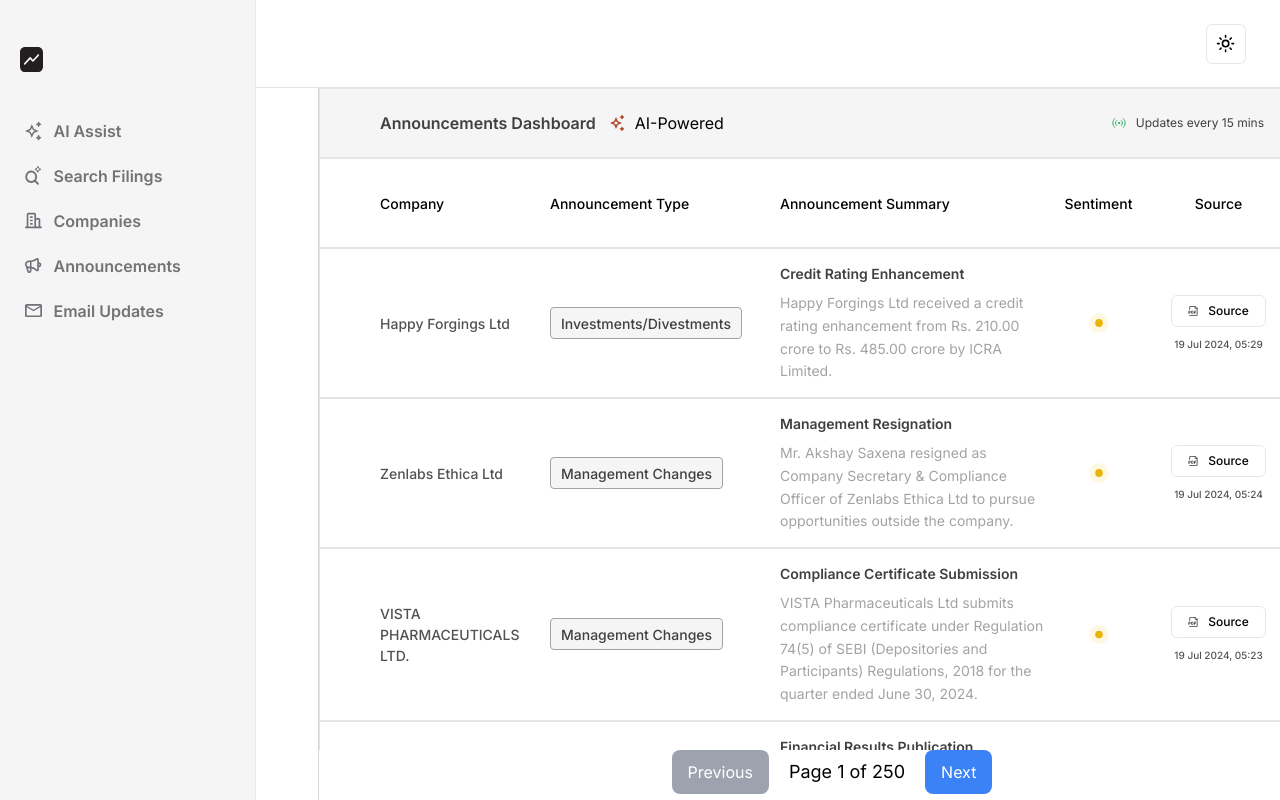
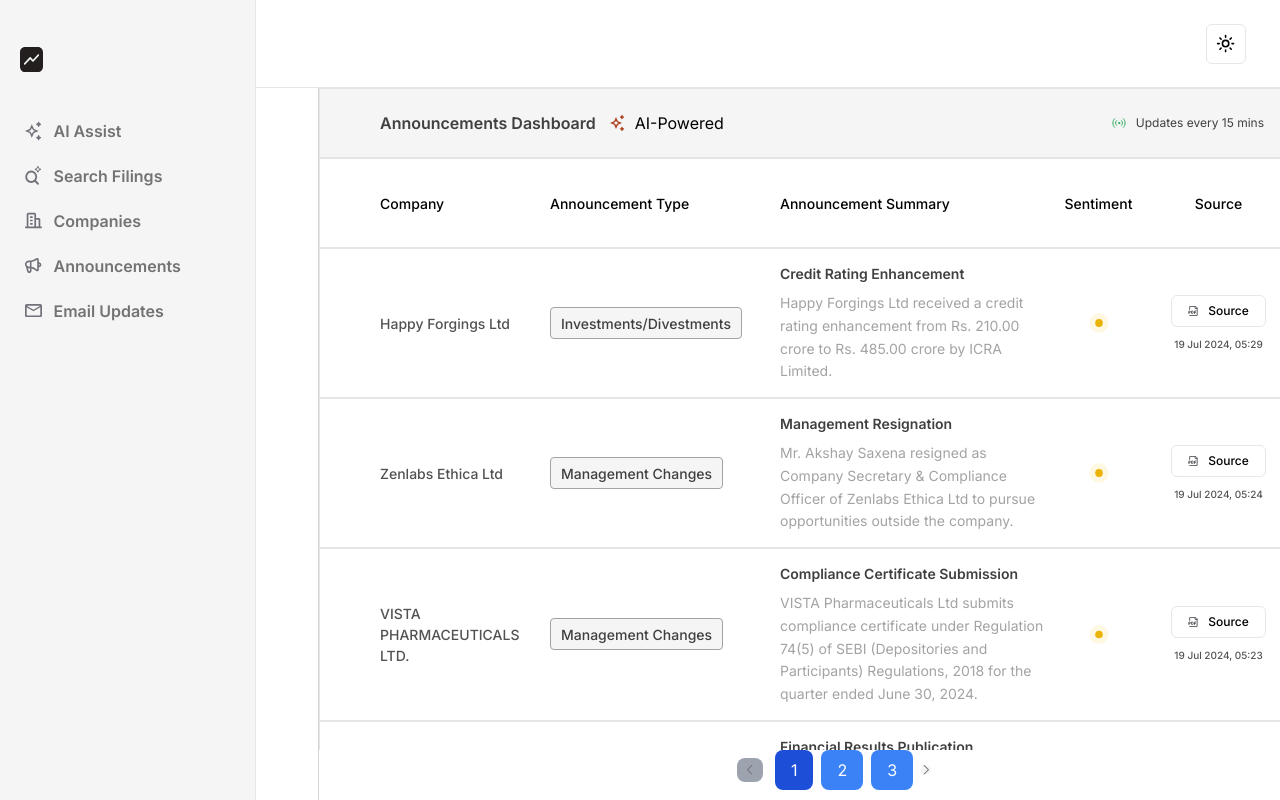
Before and after one commit to hanzalahwaheed/stockinsights.ai, a Next.js app: page / in a window 1280 px wide. Shown: the top 800 px of the page. Built offline with nearby package versions, Linux system fonts and the light colour scheme.

Commit message:
fix render issue

```diff
--- a/components/announcements/table-data.tsx
+++ b/components/announcements/table-data.tsx
@@ -39,30 +39,37 @@
   return (
     <div className="max-h-max w-full bg-white dark:bg-neutral-950 flex items-center border-b border-[.5px] border-neutral-200 dark:border-neutral-700 hover:bg-slate-100 font-medium text-[14px]">
       <div className="w-[190px] min-h-[80px] py-[10px] pl-[60px] gap-[10px] flex items-center">
-        <p className="text-neutral-600">{company_name}</p>
+        {company_name && <p className="text-neutral-600">{company_name}</p>}
       </div>
 
       <div className="flex items-center w-[250px] min-h-[80px] py-[10px] pl-[40px] gap-[10px] ">
+        {announcement_type && (
           <p className="flex items-center w-max h-[32px] p-[4px] px-[10px] gap-[10px] rounded-[4px] text-neutral-700 bg-neutral-100 border-[1px] border-neutral-400">
             {announcement_type}
           </p>
+        )}
       </div>
 
-      {/* main div */}
       <div className="flex-1 p-[10px] px-[20px] gap-[10px]">
+        {sub_type && (
           <p className="text-neutral-700 font-semibold py-1">{sub_type}</p>
+        )}
+        {summary && (
           <p className="text-neutral-400 leading-relaxed font-normal py-1">
             {summary}
           </p>
+        )}
       </div>
 
       <div className="flex items-center justify-center w-[69px] min-h-[80px] py-[10px] gap-[10px]">
+        {sentiment && (
           <Image
             src={`/announcements/${sentiment}.svg`}
             width={20}
             height={20}
             alt="pdf"
           />
+        )}
       </div>
 
       <div className="flex flex-col items-center justify-center w-[151px] min-h-[80px] py-[10px] pl-[20px] gap-[10px] mr-[60px]">
@@ -81,7 +88,11 @@
             <p className="text-[12px]">Source</p>
           </a>
         </Button>
-        <p className="text-neutral-600 font-medium text-[10px]">{formattedDate}</p>
+        {formattedDate && (
+          <p className="text-neutral-600 font-medium text-[10px]">
+            {formattedDate}
+          </p>
+        )}
       </div>
     </div>
   );
--- a/components/pagination.tsx
+++ b/components/pagination.tsx
@@ -1,5 +1,6 @@
 "use client";
 
+import Image from "next/image";
 import { FC } from "react";
 
 interface PaginationProps {
@@ -13,24 +14,58 @@
   totalPages,
   onPageChange,
 }) => {
+  const getPageNumbers = () => {
+    const startPage = Math.max(1, currentPage - 1);
+    const endPage = Math.min(totalPages, startPage + 2);
+    const pages = [];
+    for (let i = startPage; i <= endPage; i++) {
+      pages.push(i);
+    }
+    return pages;
+  };
+
+  const pages = getPageNumbers();
+
   return (
-    <div className="flex justify-center">
+    <div className="flex justify-center items-center space-x-2">
       <button
         onClick={() => onPageChange(currentPage - 1)}
         disabled={currentPage === 1}
-        className="px-4 py-2 mx-1 bg-blue-500 text-white rounded-lg hover:bg-blue-600 disabled:bg-gray-400"
+        className="p-2 mx-1 bg-blue-500 text-white rounded-lg hover:bg-blue-600 disabled:bg-gray-400"
       >
-        Previous
+        <Image
+          src={"/announcements/dropdown-open.svg"}
+          width={10}
+          height={20}
+          alt="arrow-right"
+          className="rotate-[90deg]"
+        />
       </button>
-      <span className="px-4 py-2 text-lg">
-        Page {currentPage} of {totalPages}
-      </span>
+      {pages.map((page) => (
+        <button
+          key={page}
+          onClick={() => onPageChange(page)}
+          className={`px-4 py-2 mx-1 rounded-lg ${
+            page === currentPage
+              ? "bg-blue-700 text-white"
+              : "bg-blue-500 text-white hover:bg-blue-600"
+          }`}
+        >
+          {page}
+        </button>
+      ))}
       <button
         onClick={() => onPageChange(currentPage + 1)}
         disabled={currentPage === totalPages}
-        className="px-4 py-2 mx-1 bg-blue-500 text-white rounded-lg hover:bg-blue-600 disabled:bg-gray-400"
+        className="bg-neutral-100 text-white rounded-lg hover:bg-neutral-300 disabled:bg-gray-400"
       >
-        Next
+        <Image
+          src={"/announcements/dropdown-open.svg"}
+          width={10}
+          height={20}
+          alt="arrow-right"
+          className="rotate-[-90deg]"
+        />
       </button>
     </div>
   );
--- a/styles/globals.css
+++ b/styles/globals.css
@@ -12,21 +12,19 @@
   overflow-x: hidden;
 }
 
+::-webkit-scrollbar {
+  width: 6px;
+}
 
-/* ::-webkit-scrollbar {
-  width: 6px;
-} */
+::-webkit-scrollbar-track {
+  background: #f4f4f5;
+}
 
-/* ::-webkit-scrollbar-track {
-  background: #f4f4f5;
-} */
-
-/* ::-webkit-scrollbar-thumb {
+::-webkit-scrollbar-thumb {
   background: #d9d9d9;
   border-radius: 5px;
-} */
+}
 
-/*::-webkit-scrollbar-thumb:hover {
+::-webkit-scrollbar-thumb:hover {
   background: #f4f4f5;
 }
-*/
```
Lines whose indentation alone changed are shown as unchanged.
